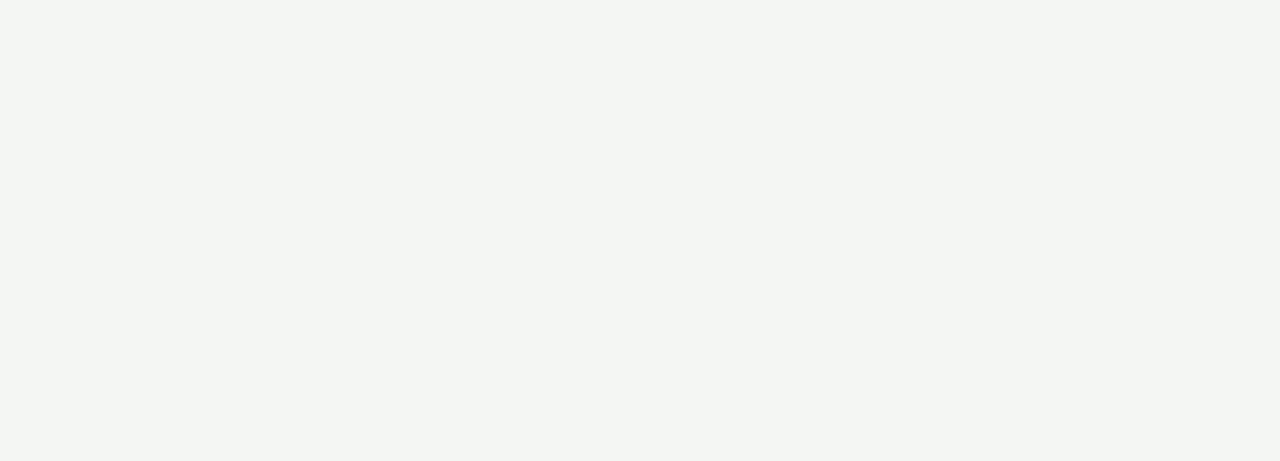
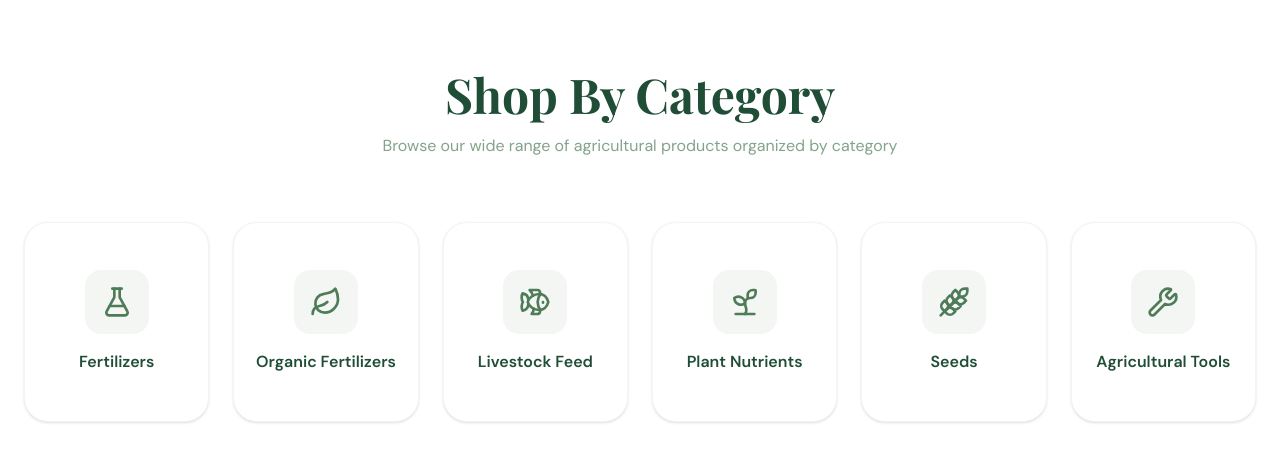
Before and after one commit to Leeroyakbar/greengrow-agri, a React (Vite) app: page / in a window 1280 px wide. Shown: the part 803-1264 px from the top of the page. Before the commit the page ends 800 px from the top, so only its background shows below. Built offline with nearby package versions, Linux system fonts and the light colour scheme; a web font is replaced by a local one.

Commit message:
create shop by category section

```diff
--- a/src/App.tsx
+++ b/src/App.tsx
@@ -1,11 +1,13 @@
 import Hero from "./components/Hero"
 import Navbar from "./components/Navbar"
+import ShopByCategory from "./components/ShopByCategory"
 
 function App() {
   return (
     <div className="min-h-screen">
       <Navbar />
       <Hero />
+      <ShopByCategory />
     </div>
   )
 }
--- a/src/components/Hero.tsx
+++ b/src/components/Hero.tsx
@@ -31,10 +31,10 @@ const Hero = () => {
         {/* Right Visual (Sesuai Foto Referensi) */}
         <motion.div initial={{ opacity: 0, scale: 0.9 }} animate={{ opacity: 1, scale: 1 }} transition={{ duration: 1, ease: "easeOut" }} className="relative">
           {/* Main Large Image Container */}
-          <div className="relative rounded-[2.5rem] overflow-hidden shadow-2xl aspect-[4/5] lg:aspect-square">
-            <img src="https://images.unsplash.com/photo-1628352081506-83c43123ed6d?auto=format&fit=crop&q=80&w=1000" alt="Premium Organic Fertilizer" className="w-full h-full object-cover" />
+          <div className="relative rounded-[2.5rem] overflow-hidden shadow-2xl aspect-4/5 lg:aspect-square">
+            <img src="/hero-primary-organic.png" alt="Premium Organic Fertilizer" className="w-full h-full object-cover" />
             {/* Soft Overlay for text readability if needed */}
-            <div className="absolute inset-0 bg-gradient-to-t from-black/20 to-transparent" />
+            <div className="absolute inset-0 bg-linear-to-t from-black/20 to-transparent" />
           </div>
 
           {/* Floating Product Card (Sesuai Foto) */}
@@ -42,7 +42,7 @@ const Hero = () => {
             initial={{ y: 20, opacity: 0 }}
             animate={{ y: 0, opacity: 1 }}
             transition={{ delay: 0.5, duration: 0.6 }}
-            className="absolute -bottom-6 -left-10 md:left-[-2rem] bg-white/90 backdrop-blur-md p-4 rounded-2xl shadow-xl border border-white/50 flex items-center gap-4 max-w-xs"
+            className="absolute -bottom-6 left-2 md:-left-8 bg-white/90 backdrop-blur-md p-4 rounded-2xl shadow-xl border border-white/50 flex items-center gap-4 max-w-xs"
           >
             <div className="w-16 h-16 bg-soft-beige rounded-xl overflow-hidden shrink-0">
               <img src="/hero-organic-compost.png" alt="Product thumb" className="w-full h-full object-cover" />
--- a/src/components/Navbar.tsx
+++ b/src/components/Navbar.tsx
@@ -90,7 +90,7 @@ const Navbar = () => {
         {/* Cart Dropdown Desktop (Sesuai Foto 1) */}
         <AnimatePresence>
           {isCartOpen && (
-            <motion.div initial={{ opacity: 0, y: 15 }} animate={{ opacity: 1, y: 0 }} exit={{ opacity: 0, y: 15 }} className="absolute right-6 top-20 w-[350px] bg-white rounded-[2rem] shadow-2xl p-8 border border-gray-50 z-[60]">
+            <motion.div initial={{ opacity: 0, y: 15 }} animate={{ opacity: 1, y: 0 }} exit={{ opacity: 0, y: 15 }} className="absolute right-9 md:right-6 top-20 w-87.5 bg-white rounded-4xl shadow-2xl p-8 border border-gray-50 z-[60]">
               <h3 className="font-display text-2xl font-bold text-primary mb-6">Your Cart</h3>
 
               {cart.length === 0 ? (
--- /dev/null
+++ b/src/components/ShopByCategory.tsx
@@ -0,0 +1,32 @@
+import CategoryCard from "../layout/CategoryCard"
+import { FlaskConical, Leaf, Fish, Sprout, Wheat, Wrench } from "lucide-react"
+
+const categories = [
+  { name: "Fertilizers", icon: FlaskConical },
+  { name: "Organic Fertilizers", icon: Leaf },
+  { name: "Livestock Feed", icon: Fish },
+  { name: "Plant Nutrients", icon: Sprout },
+  { name: "Seeds", icon: Wheat },
+  { name: "Agricultural Tools", icon: Wrench },
+]
+
+const ShopByCategory = () => {
+  return (
+    <section id="categories" className="py-20 bg-white">
+      <div className="max-w-7xl mx-auto px-6">
+        <div className="text-center mb-16">
+          <h2 className="font-display text-4xl md:text-5xl font-bold text-primary mb-4">Shop By Category</h2>
+          <p className="text-secondary/70">Browse our wide range of agricultural products organized by category</p>
+        </div>
+
+        <div className="grid grid-cols-2 md:grid-cols-3 lg:grid-cols-6 gap-6">
+          {categories.map((cat) => (
+            <CategoryCard key={cat.name} name={cat.name} icon={cat.icon} />
+          ))}
+        </div>
+      </div>
+    </section>
+  )
+}
+
+export default ShopByCategory
--- /dev/null
+++ b/src/layout/CategoryCard.tsx
@@ -0,0 +1,28 @@
+import { easeOut, motion } from "framer-motion"
+import type { LucideIcon } from "lucide-react"
+
+const CategoryCard = ({ name, icon: Icon }: { name: string; icon: LucideIcon }) => (
+  <motion.div
+    initial={{ opacity: 0, scale: 0.9 }}
+    animate={{ opacity: 1, scale: 1 }}
+    transition={{ duration: 0.8, ease: easeOut }}
+    className="h-full" // Memastikan container motion mengisi tinggi penuh
+  >
+    <motion.a
+      href={`/products?category=${name.toLowerCase().replace(" ", "-")}`}
+      whileHover={{ y: -5 }}
+      // Tambahkan h-full agar semua kartu tingginya mengikuti grid container
+      // Gunakan flex-col justify-between agar posisi icon dan text tetap konsisten
+      className="bg-white p-4 rounded-3xl border border-gray-100 shadow-sm hover:shadow-lg hover:border-accent/30 transition-all flex flex-col items-center justify-center h-full min-h-50 group"
+    >
+      <div className="p-4 bg-soft-beige rounded-2xl group-hover:bg-accent/10 transition-colors">
+        <Icon className="w-8 h-8 text-secondary group-hover:text-primary" />
+      </div>
+
+      {/* Container teks dengan fixed height untuk menghindari pergeseran jika ada nama kategori 2 baris */}
+      <span className="font-semibold text-primary text-sm md:text-base text-center mt-4">{name}</span>
+    </motion.a>
+  </motion.div>
+)
+
+export default CategoryCard
```
Also changed, not shown: 1 other file (tests, documents, lock files or other folders).
